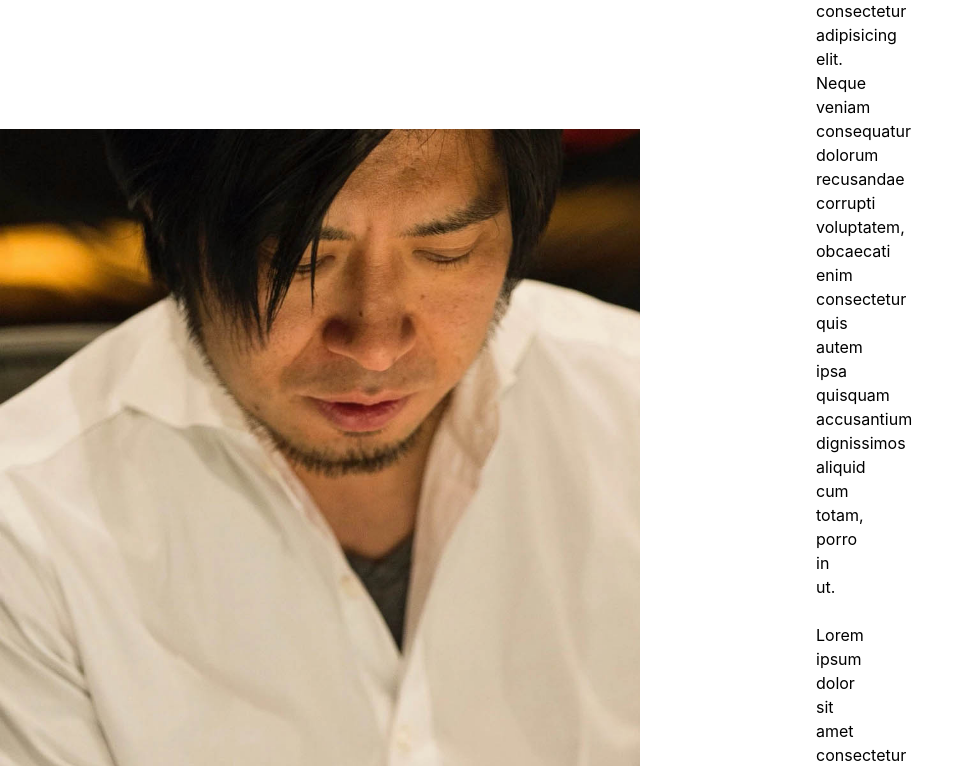
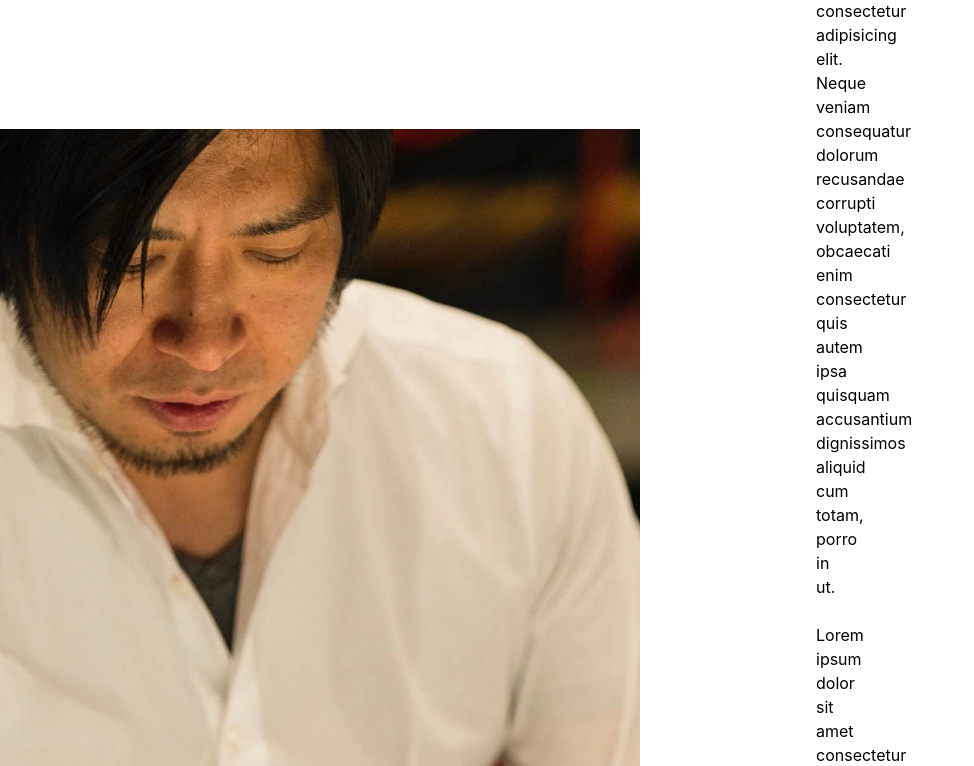
Before and after one commit to Cyber-Digital-llc/Matthews-Portfolio-Website-FE, a Next.js app: page / in a window 1280 px wide. Shown: the part 1140-1906 px from the top of the page, without its empty margins (0-974 px from the left). Built offline with nearby package versions, Linux system fonts and the light colour scheme.

Commit message:
fixed lg:height

```diff
--- a/components/About.jsx
+++ b/components/About.jsx
@@ -7,7 +7,7 @@ const About = () => {
       className="flex flex-col align-middle xxs:flex-col xs:flex-col xl:flex xl:flex-row xl:w-full lg:flex lg:flex-row lg:h-max md:flex md:h-max sm:flex sm:flex-row sm:h-max py-0 px-0 w-[100vw] sm:items-center border-t-[2rem] border-t-[rgba(63,10,10,0.98)]"
     >
       <div className="flex w-full xl:flex md:w-[50vw] lg:w-[50vw] xl:w-[50vw] 2xl:w-[50vw]">
-        <div className="w-full flex justify-end bg-headShotBGI bg-cover md:bg-contain lg:w-[50vw] md:min-h-max md:flex md:justify-end lg:bg-cover lg:flex lg:flex-row lg:justify-end  lg:min-h-max xl:justify-end xl:w-[893px] xl:h-[893px] xl:min-h-[980px] xl:bg-cover xl:flex h-96 bg-scroll mx-auto bg-no-repeat 2xl:flex "></div>
+        <div className="w-full lg:h-[600px] flex justify-end xl:items-center bg-headShotBGI bg-cover bg-center md:bg-contain lg:w-[50vw] md:min-h-max md:flex md:justify-end lg:bg-cover lg:flex lg:flex-row lg:justify-end  lg:min-h-max xl:justify-end xl:w-[893px] xl:h-[893px] xl:min-h-[980px] xl:bg-cover xl:flex h-96 bg-scroll mx-auto bg-no-repeat 2xl:flex "></div>
       </div>
 
       <div className="flex w-full justify-center md:w-[50vw] lg:w-[50vw] xl:w-[50vw] 2xl:w-[50vw] ">
```
